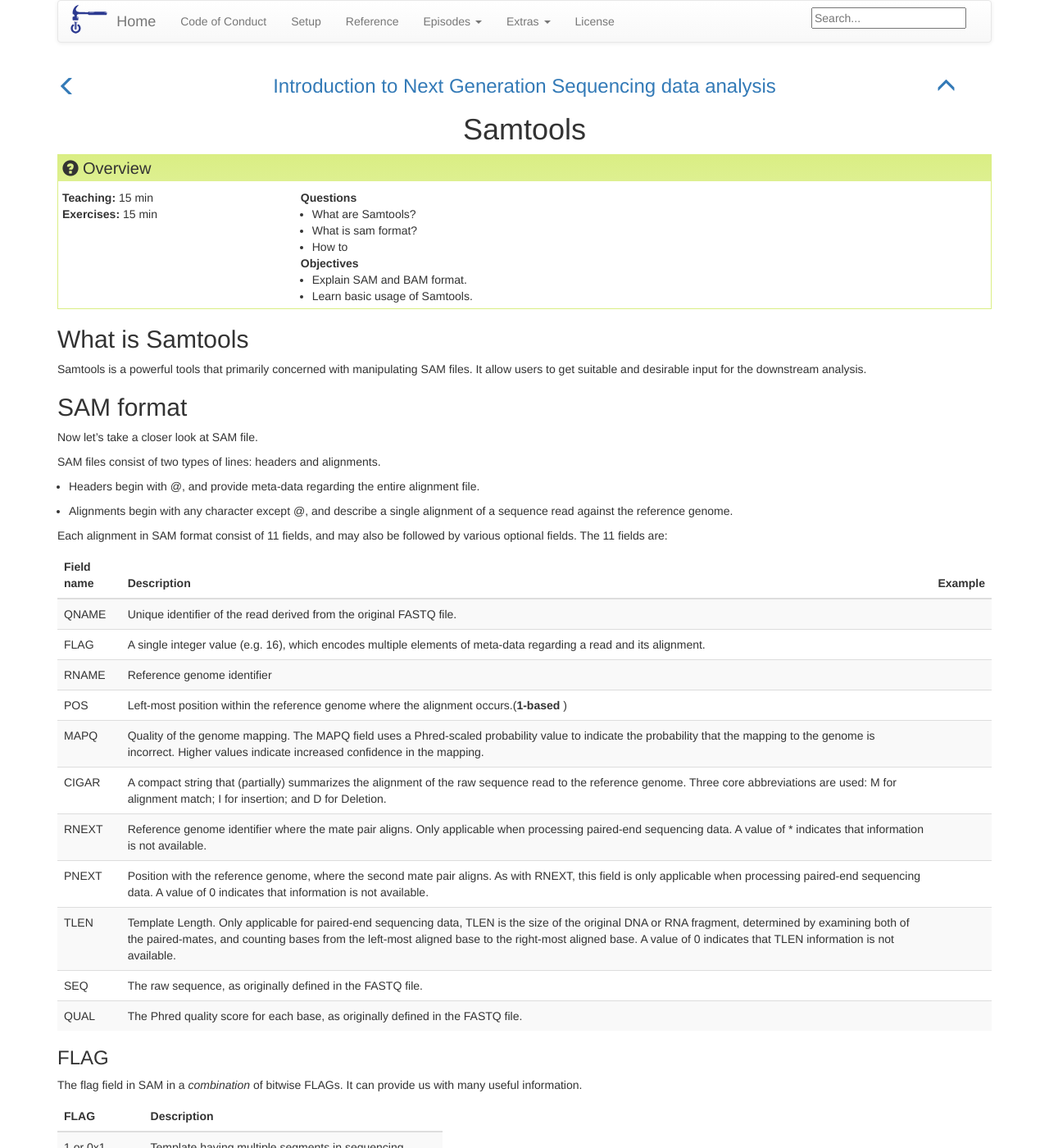
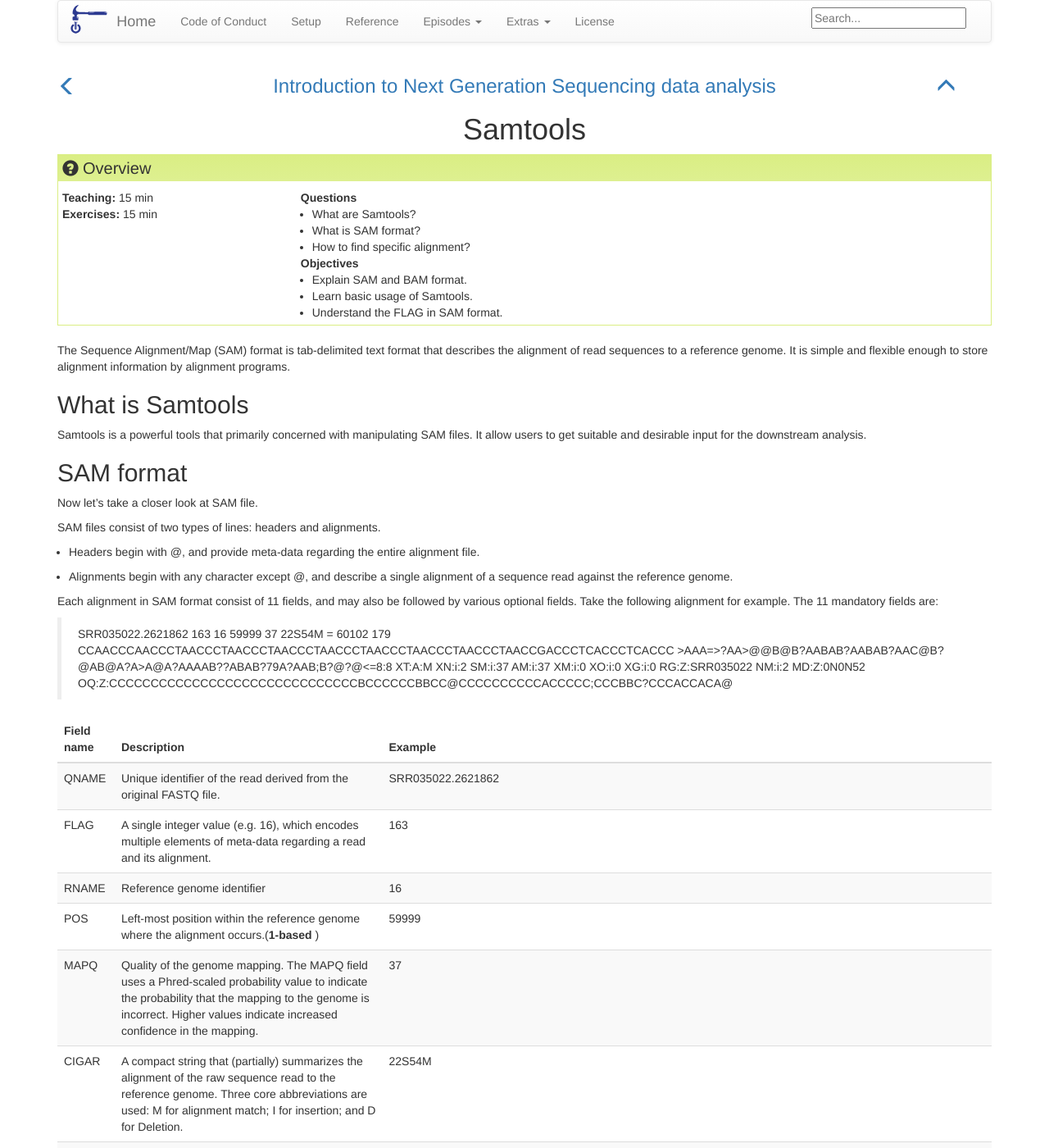
Before and after one commit to GTK-lab/introNGS, a Jekyll site: the page built from _episodes/03-samtools.md, in a window 1280 px wide and 1400 px high. Shown: the whole window at 82% size. Built offline with Jekyll 4.4.1, drawn with Linux system fonts in a browser that asks for light colours; some of the changed text lies outside the part shown.

Commit message:
Modified ep3

```diff
--- a/_episodes/03-samtools.md
+++ b/_episodes/03-samtools.md
@@ -4,14 +4,17 @@ teaching: 15
 exercises: 15
 questions:
 - "What are Samtools?"
-- "What is sam format?"
-- "How to "
+- "What is SAM format?"
+- "How to find specific alignment?"
 objectives:
 - "Explain SAM and BAM format."
 - "Learn basic usage of Samtools."
+- "Understand the FLAG in SAM format."
 keypoints:
 
 ---
+
+The Sequence Alignment/Map (SAM) format is tab-delimited text format that describes the alignment of read sequences to a reference genome. It is simple and flexible enough to store alignment information by alignment programs.
 
 ## What is Samtools
 
@@ -28,21 +31,29 @@ SAM files consist of two types of lines: headers and alignments.
 * Alignments begin with any character except @, and describe a single alignment of a sequence read against the reference genome.
 
 
-Each alignment in SAM format consist of 11 fields, and may also be followed by various optional fields. The 11 fields are:
+Each alignment in SAM format consist of 11 fields, and may also be followed by various optional fields. Take the following alignment for example. The 11 mandatory fields are:
+
+> SRR035022.2621862 163 16 59999 37 22S54M = 60102 179 CCAACCCAACCCTAACCCTAACCCTAACCCTAACCCTAACCCTAACCCTAACCCTAACCGACCCTCACCCTCACCC >AAA=>?AA>@@B@B?AABAB?AABAB?AAC@B?@AB@A?A>A@A?AAAAB??ABAB?79A?AAB;B?@?@<=8:8 XT:A:M XN:i:2 SM:i:37 AM:i:37 XM:i:0 XO:i:0 XG:i:0 RG:Z:SRR035022 NM:i:2 MD:Z:0N0N52 OQ:Z:CCCCCCCCCCCCCCCCCCCCCCCCCCCCCCBCCCCCCBBCC@CCCCCCCCCCACCCCC;CCCBBC?CCCACCACA@
 
 | Field name   |Description    |Example |
 | ------------ |---------------|--------|
-| QNAME        | Unique identifier of the read derived from the original FASTQ file. | |
-| FLAG | A single integer value (e.g. 16), which encodes multiple elements of meta-data regarding a read and its alignment.| |
-| RNAME | Reference genome identifier | |
-| POS | 	Left-most position within the reference genome where the alignment occurs.(**1-based** ) | |
-| MAPQ | Quality of the genome mapping. The MAPQ field uses a Phred-scaled probability value to indicate the probability that the mapping to the genome is incorrect. Higher values indicate increased confidence in the mapping. | |
-| CIGAR | A compact string that (partially) summarizes the alignment of the raw sequence read to the reference genome. Three core abbreviations are used: M for alignment match; I for insertion; and D for Deletion.  | |
-| RNEXT | Reference genome identifier where the mate pair aligns. Only applicable when processing paired-end sequencing data. A value of * indicates that information is not available.| |
-| PNEXT | Position with the reference genome, where the second mate pair aligns. As with RNEXT, this field is only applicable when processing paired-end sequencing data. A value of 0 indicates that information is not available. | |
-| TLEN | Template Length. Only applicable for paired-end sequencing data, TLEN is the size of the original DNA or RNA fragment, determined by examining both of the paired-mates, and counting bases from the left-most aligned base to the right-most aligned base. A value of 0 indicates that TLEN information is not available. | |
-| SEQ | The raw sequence, as originally defined in the FASTQ file.| |
-| QUAL | The Phred quality score for each base, as originally defined in the FASTQ file. | |
+| QNAME        | Unique identifier of the read derived from the original FASTQ file. | SRR035022.2621862 |
+| FLAG | A single integer value (e.g. 16), which encodes multiple elements of meta-data regarding a read and its alignment.| 163 |
+| RNAME | Reference genome identifier | 16|
+| POS | 	Left-most position within the reference genome where the alignment occurs.(**1-based** ) | 59999|
+| MAPQ | Quality of the genome mapping. The MAPQ field uses a Phred-scaled probability value to indicate the probability that the mapping to the genome is incorrect. Higher values indicate increased confidence in the mapping. | 37|
+| CIGAR | A compact string that (partially) summarizes the alignment of the raw sequence read to the reference genome. Three core abbreviations are used: M for alignment match; I for insertion; and D for Deletion.  | 22S54M|
+| RNEXT | Reference genome identifier where the mate pair aligns. Only applicable when processing paired-end sequencing data. A value of * indicates that information is not available;‘=’ if RNEXT is identical RNAME| =|
+| PNEXT | Position with the reference genome, where the second mate pair aligns. As with RNEXT, this field is only applicable when processing paired-end sequencing data. A value of 0 indicates that information is not available. | 60102|
+| TLEN | Template Length. Only applicable for paired-end sequencing data, TLEN is the size of the original DNA or RNA fragment, determined by examining both of the paired-mates, and counting bases from the left-most aligned base to the right-most aligned base. A value of 0 indicates that TLEN information is not available. |179|
+| SEQ | The raw sequence, as originally defined in the FASTQ file.| CCAACCCAACCCTAACCCTAACCCTAACCCTAACCCTAACCCTAACCCTAACCCTAACCGACCCTCACCCTCACCC|
+| QUAL | The Phred quality score for each base, as originally defined in the FASTQ file. | >AAA=>?AA>@@B@B?AABAB?AABAB?AAC@B?@AB@A?A>A@A?AAAAB??ABAB?79A?AAB;B?@?@<=8:8|
+
+> ## Optional fields
+>
+> SAM file also allows optional fields to be stored, which we will not cover in this practical. If you are interested, you can refer to [manual of SAM](https://samtools.github.io/hts-specs/SAMtags.pdf)
+>
+{: .callout}
 
 ### FLAG
 
@@ -63,29 +74,22 @@ The flag field in SAM in a *combination* of bitwise FLAGs. It can provide us wit
 |1024 or 0x400|PCR or optical duplicate|
 |2048 or 0x800|Supplementary alignment|
 
+> ## Single-end V.S. Paired-end
+>
+> If 0x1 is unset, no assumptions can be made about 0x2, 0x8, 0x20, 0x40 and 0x80.
+>
+{: .challenge}
+
 Those 0x1,0x2... are hexadecimal numbers (base 16) as opposed to decimal numbers (base 10).
 
-If you see a alignment with a FLAG of 163, we can transform it into a binary string: 10100011. Map this string from right to left to the table above, we can get:
+There are tools that can be used to interpret the flag. [Picard](https://broadinstitute.github.io/picard/explain-flags.html) is a good one.
 
-|Bit|Description|
-|1||Template having multiple segments in sequencing|
-|1|Each segment properly aligned according to the aligner|
-|0|Segment unmapped|
-|0|Next segment in the template unmapped|
-|0|SEQ being reverse complemented|
-|1|SEQ of the next segment in the template being reversed|
-|0|The first segment in the template|
-|1|The last segment in the template|
-|0|Secondary alignment|
-|0|Not passing quality controls|
-|0|PCR or optical duplicate|
-|0|Supplementary alignment|
-
-Consider 1 as TRUE and 0 as FALSE, it can tell us that this alignment:
-1. comes from a pair-end sequencing data
-2. is mapped in a proper pair
-3. has a mate read that is mapped reversely
-4. is the second read in the pair
+> ## Try it
+>
+> If you see a alignment with a flag value of 163, what does it tell you about the alignment? What about the flag of its mate?
+>
+>
+{: .challenge}
 
 
 ## Converting SAM to BAM
@@ -98,7 +102,7 @@ samtools view -b -S -o sample.bam sample.sam
 {: .bash}
 
 * `-b`: Indicate the output to be BAM format
-* `-S`: Indicate the input to be SMA format
+* `-S`: Indicate the input to be SAM format
 * `-o`: Specifies the output file name
 
 Or you can also use a pipe line:
@@ -207,9 +211,48 @@ samtools view sample.bam chr1:200000-500000
 >
 > > ## Solution
 > >
-> > samtools view -F 0X4 -f 0X10 sample.sorted.bam chr3:123456-124456 | wc -l
+> > samtools view -F 0X4 -f 0X10 sample.sorted.bam chr3:123456-124456 &#124; wc -l
 > >
 > > or: samtools view -c -F 0X4 -f 0X10 sample.sorted.bam chr3:123456-124456
 > >
 > {: .solution}
 {: .challenge}
+
+## Flagstat
+
+The flagstat command provides a summary statistics on a BAM file.
+
+~~~
+samtools flagstat sample.sorted.bam
+~~~
+{: .bahs}
+
+It may look like this:
+
+~~~
+2000000 + 0 in total (QC-passed reads + QC-failed reads)
+0 + 0 secondary
+0 + 0 supplementary
+0 + 0 duplicates
+1678598 + 0 mapped (83.93%:-nan%)
+2000000 + 0 paired in sequencing
+1000000 + 0 read1
+1000000 + 0 read2
+1357268 + 0 properly paired (67.86%:-nan%)
+1507166 + 0 with itself and mate mapped
+171432 + 0 singletons (8.57%:-nan%)
+24214 + 0 with mate mapped to a different chr
+16100 + 0 with mate mapped to a different chr (mapQ>=5)
+~~~
+{: .output}
+
+> ## Challenge!
+>
+> Print out your flagstat summary, try to find out whether the number coincide with the number you get using flag.
+>
+> > ## Hint.
+> >
+> > Refer to the [manual of Samtools](http://www.htslib.org/doc/samtools.html) on flagstat part.
+> >
+> {: .solution}
+{: .challenge}
```
Also changed, not shown: other parts of _episodes/03-samtools.md (+3 -3 lines).
